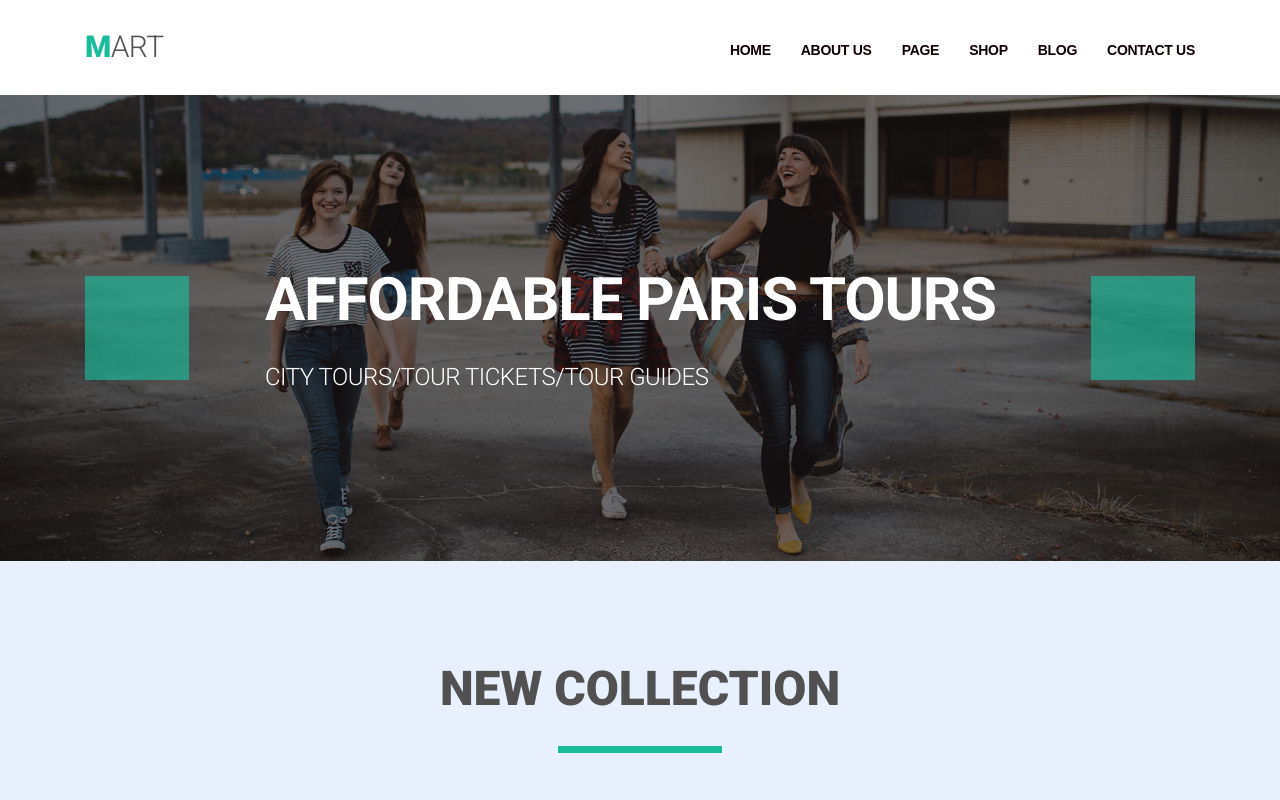
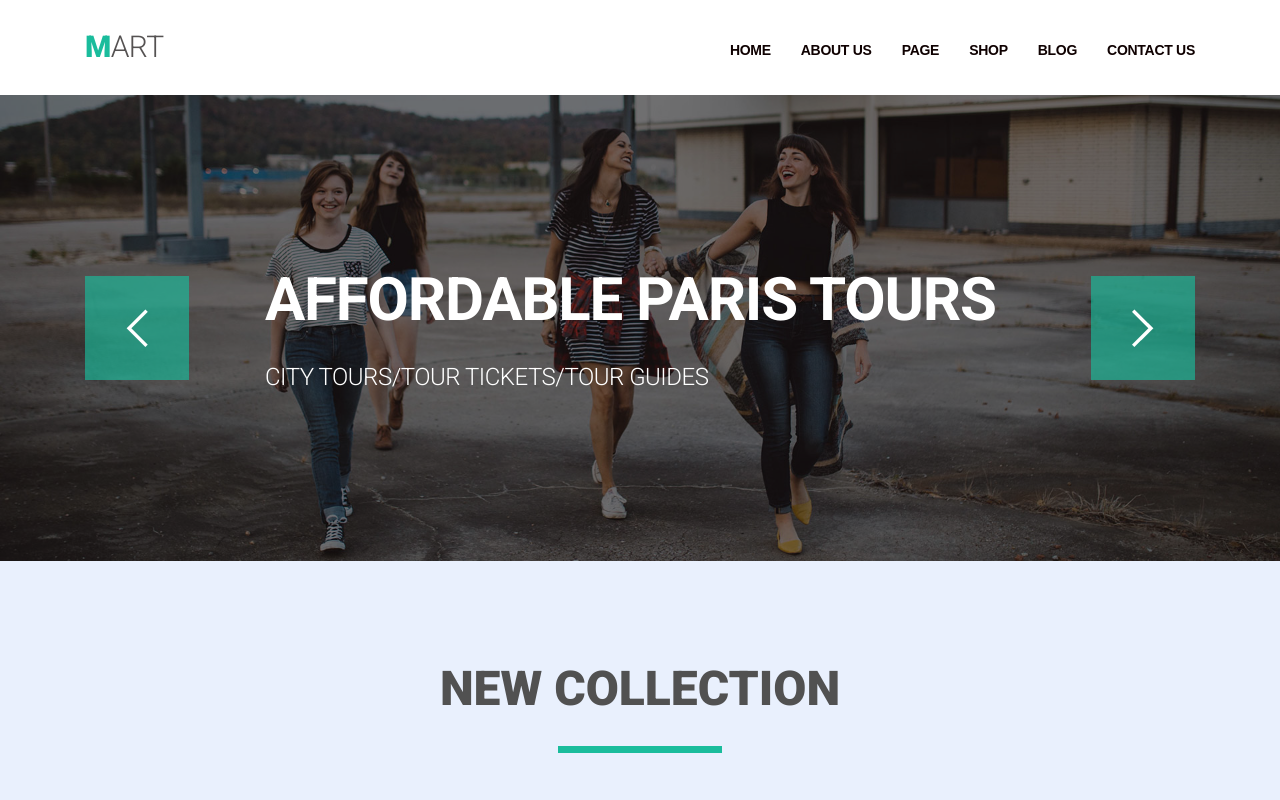
Before and after one commit to olyaonysko/homework-05, a plain HTML site: page index.html in a window 1280 px wide. Shown: the top 800 px of the page. Drawn offline with nearby package versions, Linux system fonts and the light colour scheme.

Commit message:
edit img

```diff
--- a/css/style.css
+++ b/css/style.css
@@ -141,12 +141,12 @@ body {
 }
 
 .prev {
-  background-image: url(/img/prev-arrow.png);
+  background-image: url(/img/icons/prev-arrow.png);
   left: 0;
 }
 
 .next {
-  background-image: url(/img/next-arrow.png);
+  background-image: url(/img/icons/next-arrow.png);
   right: 0;
 }
 
--- a/index.html
+++ b/index.html
@@ -48,7 +48,7 @@
         <div class="slider-overlay">
           <img
             class="slider-img"
-            src="/img/slider/slider.jpg"
+            src="/img/slider.jpg"
             alt="slider"
             width="1600"
             height="600"
```
Also changed, not shown: img/icons/next-arrow.png (renamed from img/slider/next-arrow.png), img/icons/prev-arrow.png (renamed from img/slider/prev-arrow.png), img/slider.jpg (renamed from img/slider/slider.jpg).
